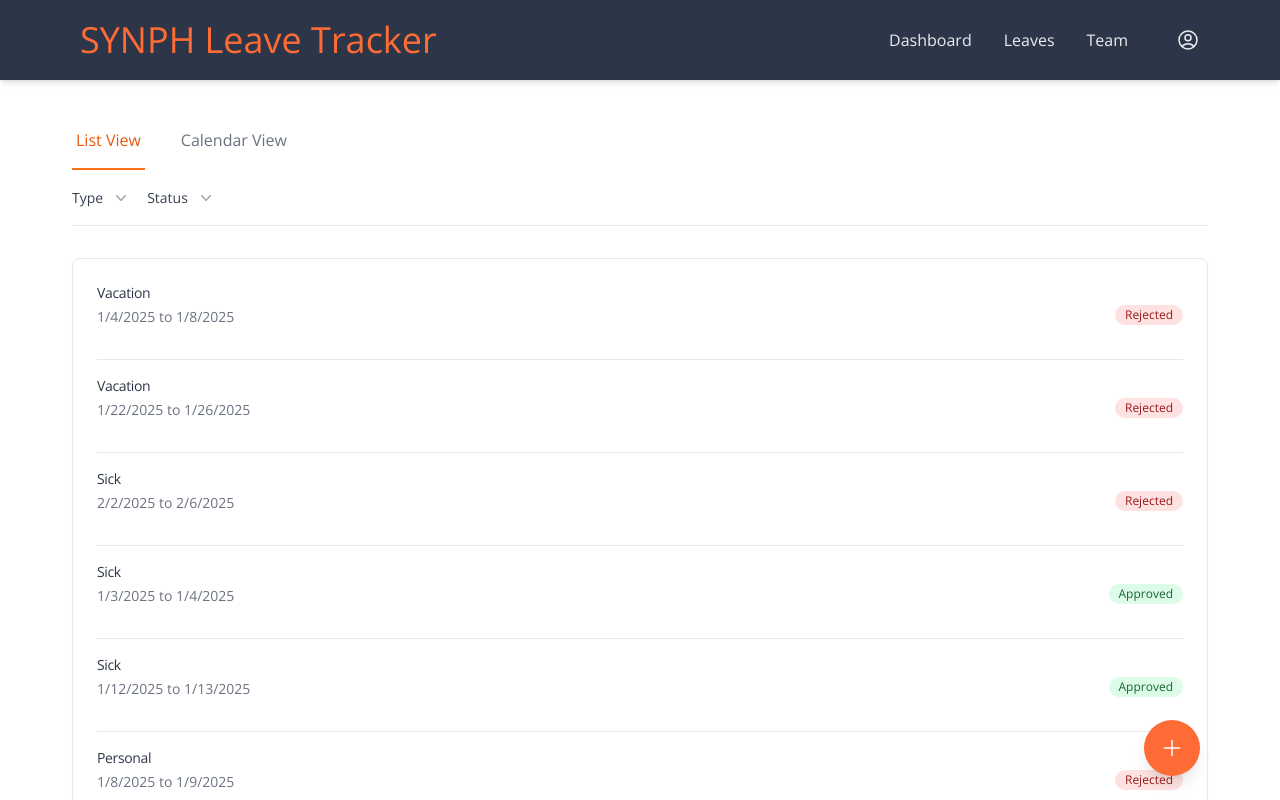
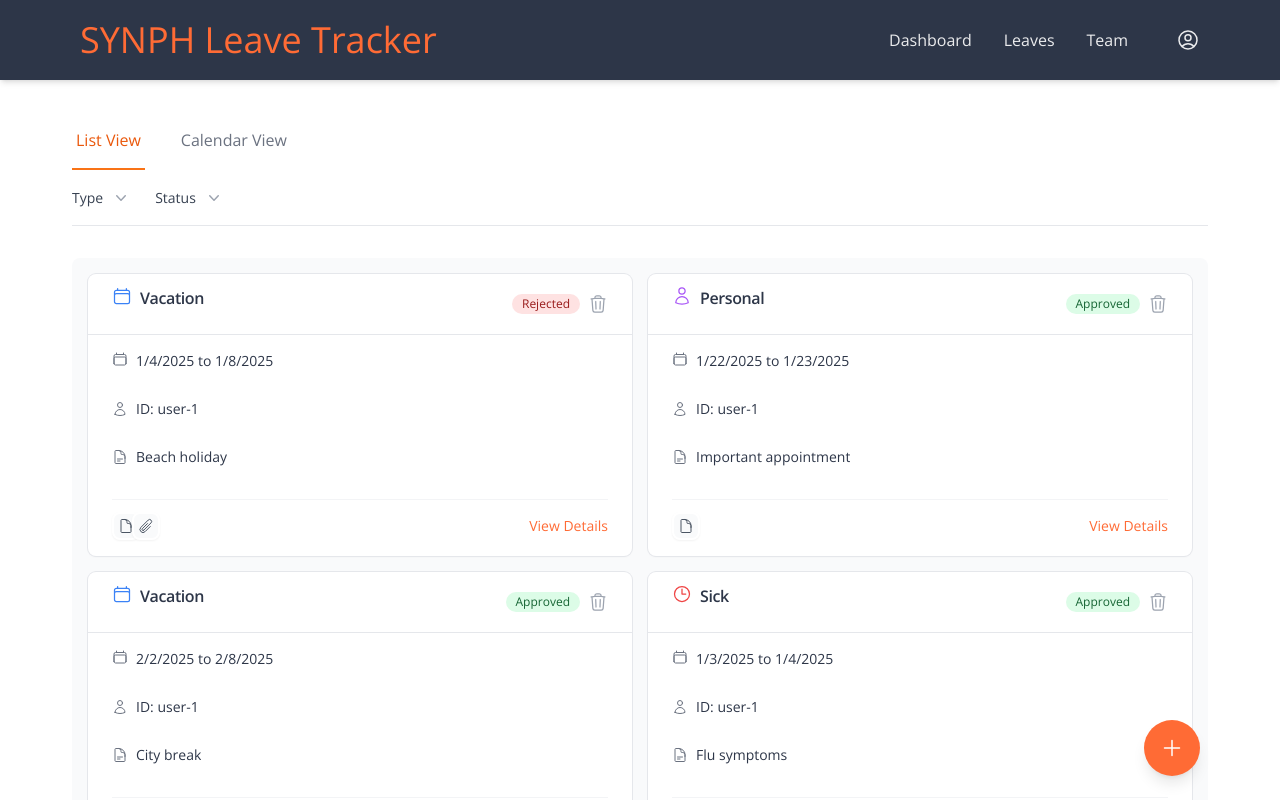
Before and after one commit to jeffreymoya/leave-tracker, a Next.js app in the folder apps/web/: page /dashboard in a window 1280 px wide. Shown: the top 800 px of the page. Built offline with nearby package versions, Linux system fonts and the light colour scheme.

Commit message:
feat: Enhance leave list UI with improved design and additional details

```diff
--- a/apps/web/app/dashboard/_components/leaves/list.tsx
+++ b/apps/web/app/dashboard/_components/leaves/list.tsx
@@ -1,27 +1,99 @@
 'use client'
+
+import {
+  CalendarIcon,
+  ClockIcon,
+  DocumentIcon,
+  DocumentTextIcon,
+  PaperClipIcon,
+  TrashIcon,
+  UserIcon,
+} from '@heroicons/react/24/outline'
+import Link from 'next/link'
 
 import type { Leave } from '@/types/leaves'
 
-export function LeaveList({ data }: { data: Leave[] }) {
+function getLeaveTypeIcon(type: Leave['type']) {
+  switch (type) {
+    case 'Vacation':
+      return <CalendarIcon className="h-5 w-5 text-blue-500 flex-shrink-0" aria-hidden="true" />
+    case 'Sick':
+      return <ClockIcon className="h-5 w-5 text-red-500 flex-shrink-0" aria-hidden="true" />
+    case 'Personal':
+      return <UserIcon className="h-5 w-5 text-purple-500 flex-shrink-0" aria-hidden="true" />
+    default:
+      return null
+  }
+}
+
+const sampleData: Leave[] = [
+  {
+    id: '1',
+    type: 'Vacation',
+    status: 'Approved',
+    startDate: '2024-02-11',
+    endDate: '2024-02-17',
+    userId: 'user-1',
+    reason: 'Sample leave request 1',
+    attachments: [
+      { id: '1', type: 'document', name: 'approval.pdf' },
+      { id: '2', type: 'image', name: 'ticket.jpg' }
+    ]
+  },
+  {
+    id: '2',
+    type: 'Sick',
+    status: 'Pending',
+    startDate: '2024-02-20',
+    endDate: '2024-02-21',
+    userId: 'user-1',
+    reason: 'Not feeling well'
+  }
+]
+
+export function LeaveList({ data = sampleData }: { data?: Leave[] }) {
+  const renderAttachments = (attachments?: Leave['attachments']) => {
+    if (!attachments || attachments.length === 0) {
+      return <div className="w-7" /> // Spacer for consistent layout
+    }
+
+    return attachments.map(attachment => (
+      <button
+        key={attachment.id}
+        className="group relative inline-flex items-center gap-1 hover:z-10"
+        onClick={() => {/* Handle attachment click */}}
+        title={attachment.name}
+      >
+        {attachment.type === 'document' ? (
+          <DocumentIcon className="h-7 w-7 rounded-lg border-2 border-white bg-gray-50 p-1 text-gray-600 shadow-sm transition-all group-hover:scale-110" />
+        ) : (
+          <PaperClipIcon className="h-7 w-7 rounded-lg border-2 border-white bg-gray-50 p-1 text-gray-600 shadow-sm transition-all group-hover:scale-110" />
+        )}
+      </button>
+    ))
+  }
+
   return (
-    <div className="card hover:shadow-none">
-      <ul role="list" className="divide-y divide-gray-200">
+    <div className="bg-gray-50 p-4 rounded-lg">
+      <div className="grid grid-cols-1 md:grid-cols-2 gap-4">
         {data.map(leave => (
-          <li key={leave.id} className="py-4 first:pt-0 last:pb-0">
-            <div className="flex items-center justify-between gap-4">
-              <div className="min-w-0 flex-1">
-                <h3 className="text-sm font-medium text-[var(--text-primary)] mb-1">
+          <div
+            key={leave.id}
+            className="bg-white shadow-sm rounded-lg divide-y divide-gray-200 hover:shadow-lg transition-all duration-200 ring-1 ring-gray-200"
+          >
+            <div className="px-4 py-3 sm:px-6">
+              <div className="flex items-center justify-between">
+                <div className="flex items-start min-w-0 gap-2">
+                  <div className="flex-shrink-0">
+                    {getLeaveTypeIcon(leave.type)}
+                  </div>
+                  <h3 className="text-base font-semibold text-[var(--text-primary)] truncate">
                     {leave.type}
                   </h3>
-                <p className="text-sm text-[var(--text-secondary)] truncate">
-                  {new Date(leave.startDate).toLocaleDateString()} to{' '}
-                  {new Date(leave.endDate).toLocaleDateString()}
-                </p>
                 </div>
-              <div className="flex-shrink-0">
+                <div className="flex items-center gap-2">
                   <span
-                  className={`inline-flex items-center px-2.5 py-0.5 rounded-full text-xs font-medium
-                    ${
+                    className={`inline-flex items-center px-2.5 py-0.5 rounded-full text-xs font-medium ${
                       leave.status === 'Approved'
                         ? 'bg-green-100 text-green-800'
                         : leave.status === 'Rejected'
@@ -31,11 +103,59 @@ export function LeaveList({ data }: { data: Leave[] }) {
                   >
                     {leave.status}
                   </span>
+                  <button
+                    className="text-gray-400 hover:text-red-500 transition-colors"
+                    onClick={() => {/* Handle delete */}}
+                    aria-label="Delete leave request"
+                  >
+                    <TrashIcon className="h-5 w-5" />
+                  </button>
                 </div>
               </div>
-          </li>
+            </div>
+
+            <div className="px-4 py-4 sm:px-6">
+              <div className="space-y-3">
+                <div className="flex items-start gap-2">
+                  <CalendarIcon className="h-4 w-4 text-[var(--text-secondary)] flex-shrink-0" aria-hidden="true" />
+                  <p className="text-sm font-medium text-[var(--text-primary)]">
+                    {new Date(leave.startDate).toLocaleDateString()} to{' '}
+                    {new Date(leave.endDate).toLocaleDateString()}
+                  </p>
+                </div>
+
+                <div className="flex items-start gap-2">
+                  <UserIcon className="h-4 w-4 text-[var(--text-secondary)] mt-0.5 flex-shrink-0" aria-hidden="true" />
+                  <p className="text-sm text-[var(--text-primary)] line-clamp-2">
+                    ID: {leave.userId}
+                  </p>
+                </div>
+
+                {leave.reason && (
+                  <div className="flex items-start gap-2">
+                    <DocumentTextIcon className="h-4 w-4 text-[var(--text-secondary)] mt-0.5 flex-shrink-0" aria-hidden="true" />
+                    <p className="text-sm text-[var(--text-primary)] line-clamp-2">
+                      {leave.reason}
+                    </p>
+                  </div>
+                )}
+              </div>
+
+              <div className="mt-4 pt-3 border-t border-gray-100 flex items-center justify-between">
+                <div className="flex -space-x-2">
+                  {renderAttachments(leave.attachments)}
+                </div>
+                <Link
+                  href={`/leaves/${leave.id}`}
+                  className="text-sm font-medium text-[var(--accent)] hover:text-[var(--accent-hover)] transition-colors"
+                >
+                  View Details
+                </Link>
+              </div>
+            </div>
+          </div>
         ))}
-      </ul>
+      </div>
     </div>
   )
 }
--- a/apps/web/app/dashboard/page.tsx
+++ b/apps/web/app/dashboard/page.tsx
@@ -47,7 +47,7 @@ export default function DashboardPage() {
           <div className="flex flex-col gap-4">
             <ViewSwitcher view={view} onViewChange={setView} />
 
-            <div className="flex items-center gap-4 pb-4">
+            <div className="flex items-center gap-6 pb-4">
               <FilterDropdown
                 label="Type"
                 value={filters.type}
--- a/apps/web/lib/api/leaves.ts
+++ b/apps/web/lib/api/leaves.ts
@@ -9,6 +9,40 @@ const generateRandomDate = (start: Date, end: Date) => {
   return new Date(start.getTime() + Math.random() * (end.getTime() - start.getTime()))
 }
 
+const sampleAttachments: Array<Array<{ id: string; type: 'document' | 'image'; name: string }>> = [
+  [
+    { id: 'att-1', type: 'document', name: 'medical-certificate.pdf' },
+    { id: 'att-2', type: 'image', name: 'prescription.jpg' }
+  ],
+  [
+    { id: 'att-3', type: 'document', name: 'flight-ticket.pdf' }
+  ]
+]
+
+const sampleReasons = {
+  Vacation: [
+    'Annual family trip',
+    'Wedding celebration',
+    'Beach holiday',
+    'City break',
+    'Visiting relatives'
+  ],
+  Sick: [
+    'Flu symptoms',
+    'Medical appointment',
+    'Dental procedure',
+    'Recovery from surgery',
+    'Not feeling well'
+  ],
+  Personal: [
+    'Moving house',
+    'Family emergency',
+    'Home repairs',
+    'Important appointment',
+    'Personal matters'
+  ]
+}
+
 export async function getLeaves(): Promise<Leave[]> {
   // Simulate API delay
   await new Promise(resolve => setTimeout(resolve, 500))
@@ -18,14 +52,17 @@ export async function getLeaves(): Promise<Leave[]> {
     const endDate = new Date(startDate)
     endDate.setDate(startDate.getDate() + Math.floor(Math.random() * 7) + 1)
 
+    const type = leaveTypes[Math.floor(Math.random() * leaveTypes.length)]
+
     return {
       id: `leave-${i + 1}`,
       startDate: startDate.toISOString().split('T')[0],
       endDate: endDate.toISOString().split('T')[0],
-      type: leaveTypes[Math.floor(Math.random() * leaveTypes.length)],
+      type: type,
       status: leaveStatuses[Math.floor(Math.random() * leaveStatuses.length)],
       userId: 'user-1',
-      reason: `Sample leave request ${i + 1}`
+      reason: sampleReasons[type][Math.floor(Math.random() * sampleReasons[type].length)],
+      attachments: i < 2 ? sampleAttachments[i] : undefined
     }
   })
 }
--- a/apps/web/types/leaves.ts
+++ b/apps/web/types/leaves.ts
@@ -10,4 +10,9 @@ export interface Leave {
   endDate: string
   reason?: string
   userId: string
+  attachments?: {
+    id: string
+    type: 'document' | 'image'
+    name: string
+  }[]
 }
```
Also changed, not shown: 1 other file (tests, documents, lock files or other folders). Lines whose indentation alone changed are shown as unchanged.
